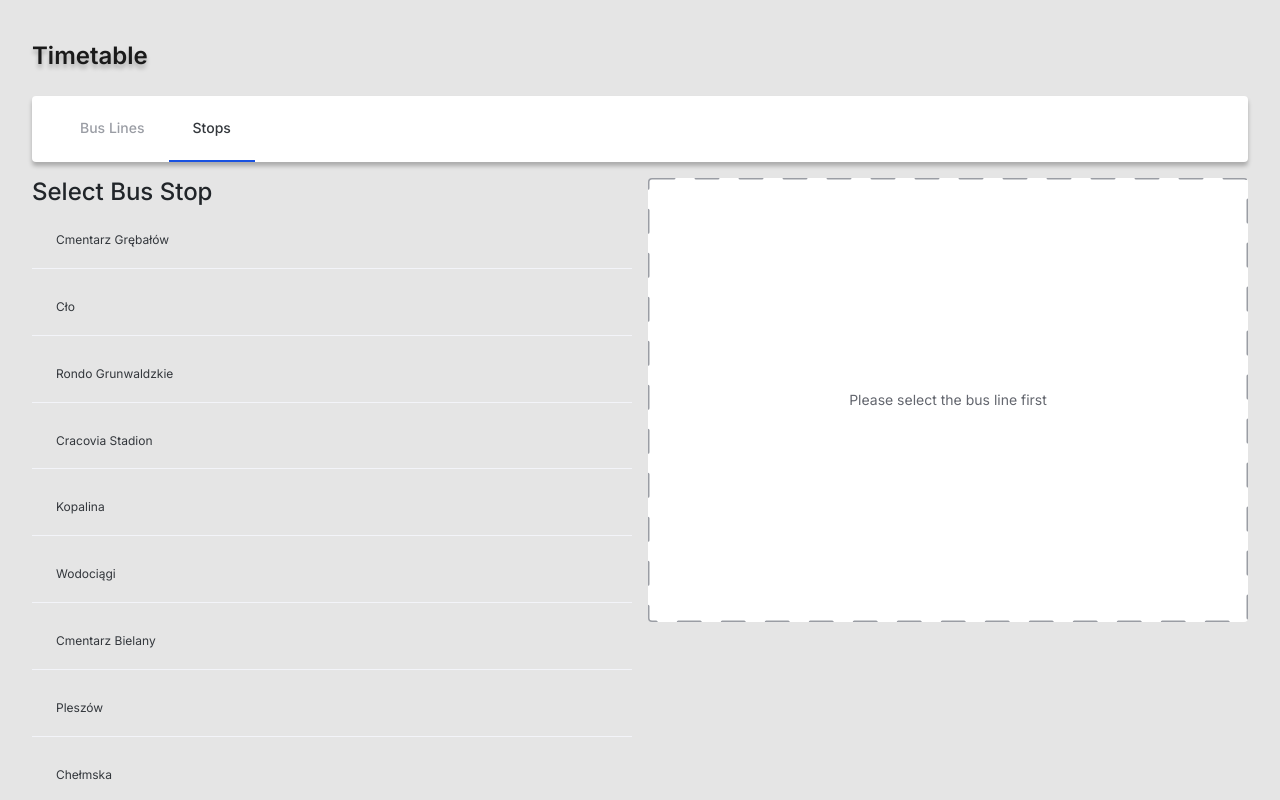
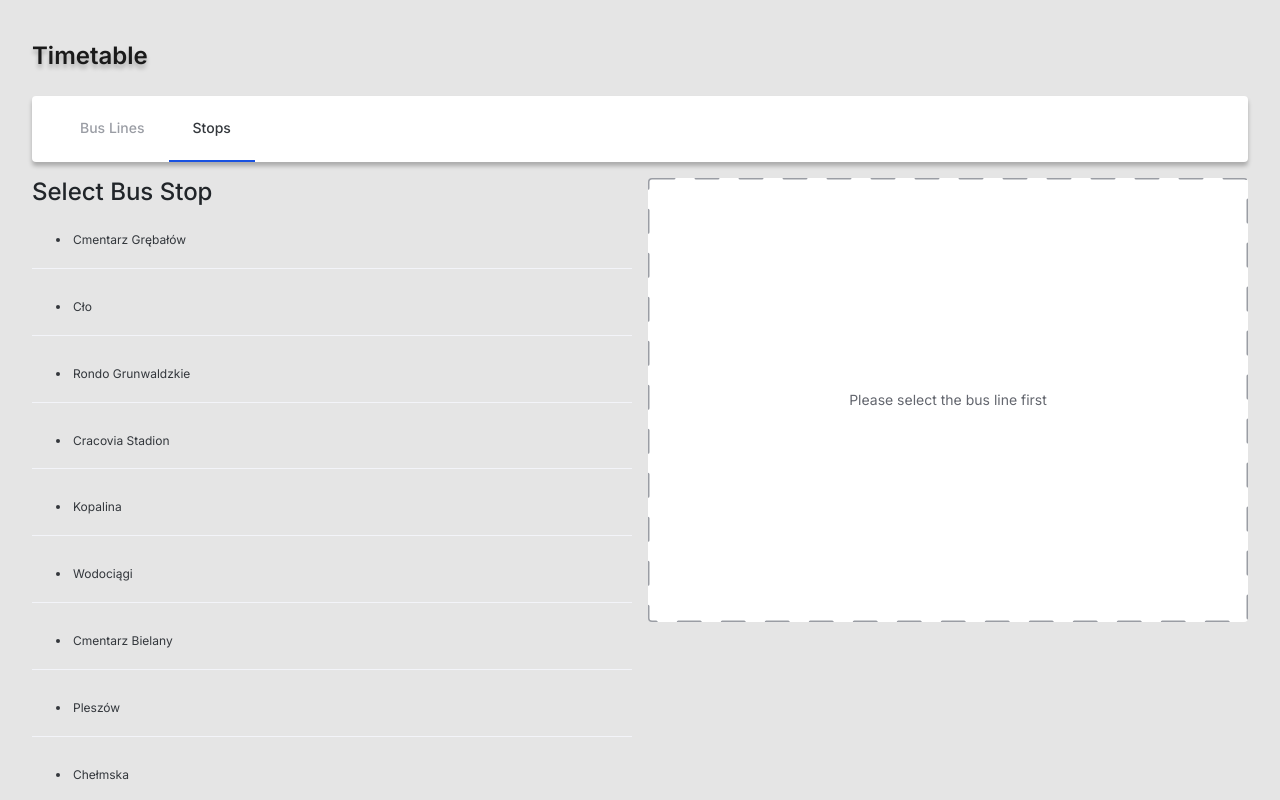
Before and after one commit to massqeen/bus-stops-timetable-app, a Vue app: page /stops in a window 1280 px wide. Shown: the top 800 px of the page. Built offline with nearby package versions, Linux system fonts and the light colour scheme; data requests are answered from the project's data file.

Commit message:
Update BusLineList to use ul tag

```diff
--- a/src/components/BusLineStopList.vue
+++ b/src/components/BusLineStopList.vue
@@ -32,9 +32,9 @@ watch(() => props.stops, (newStops) => {
         <SortIcon :isSortedAsc="isAscending" />
       </button>
     </div>
-    <div class="stop-list">
+    <ul class="stop-list no-bullets">
       <BusStopItem v-for="stop in sortedBusStops" :key="stop.order" :stop="stop" />
-    </div>
+    </ul>
   </div>
 </template>
 
--- a/src/components/BusStopItem.vue
+++ b/src/components/BusStopItem.vue
@@ -11,7 +11,7 @@ const selectStop = () => {
 </script>
 
 <template>
-  <div @click="selectStop" class="bus-stop-item">{{ stop.stop }}</div>
+  <li @click="selectStop" class="bus-stop-item">{{ stop.stop }}</li>
 </template>
 
 <style scoped lang="scss">
--- a/src/styles/main.scss
+++ b/src/styles/main.scss
@@ -8,3 +8,9 @@ body {
     margin-bottom: 0;
   }
 }
+
+ul.no-bullets {
+  list-style-type: none;
+  padding: 0;
+  margin: 0;
+}
```
